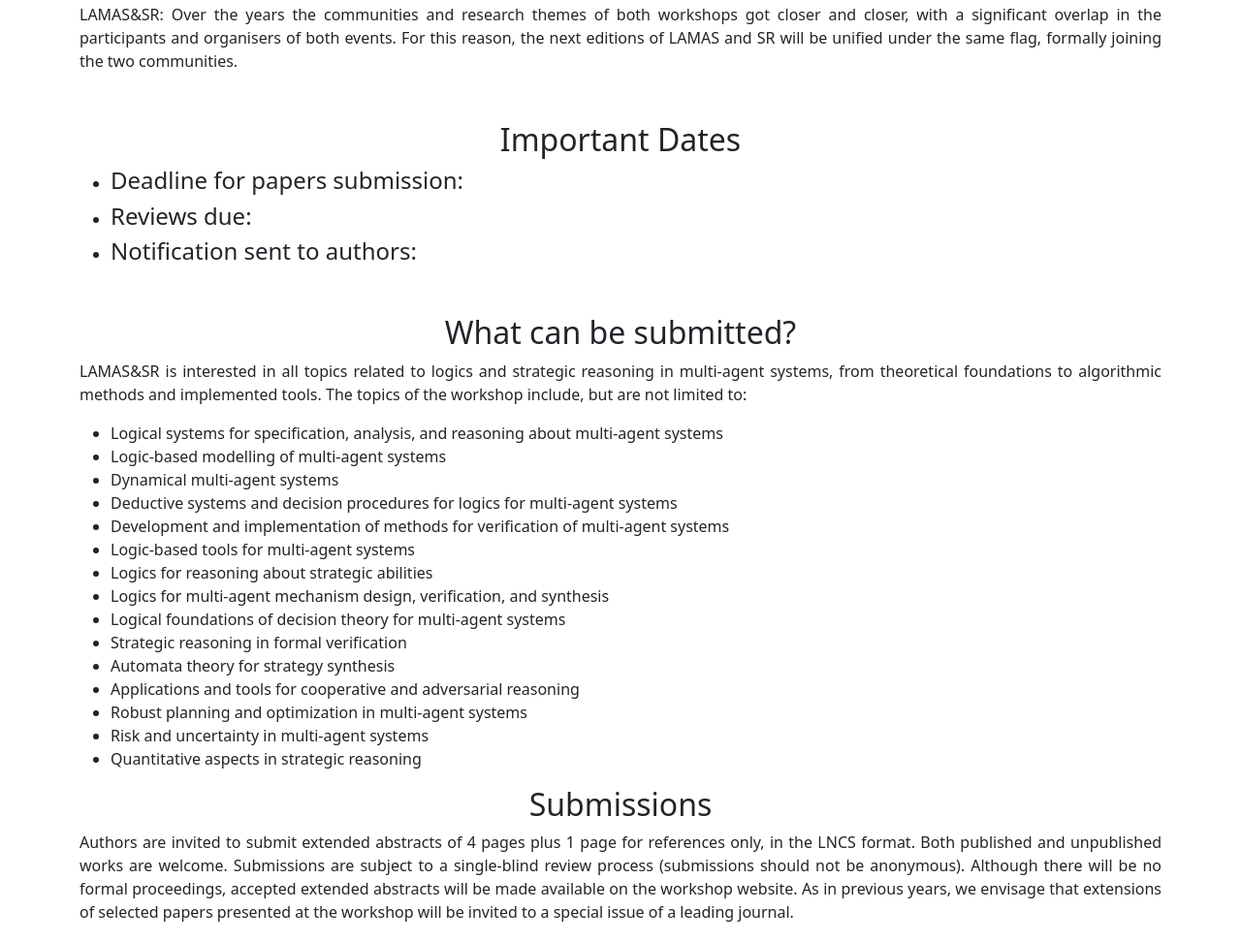
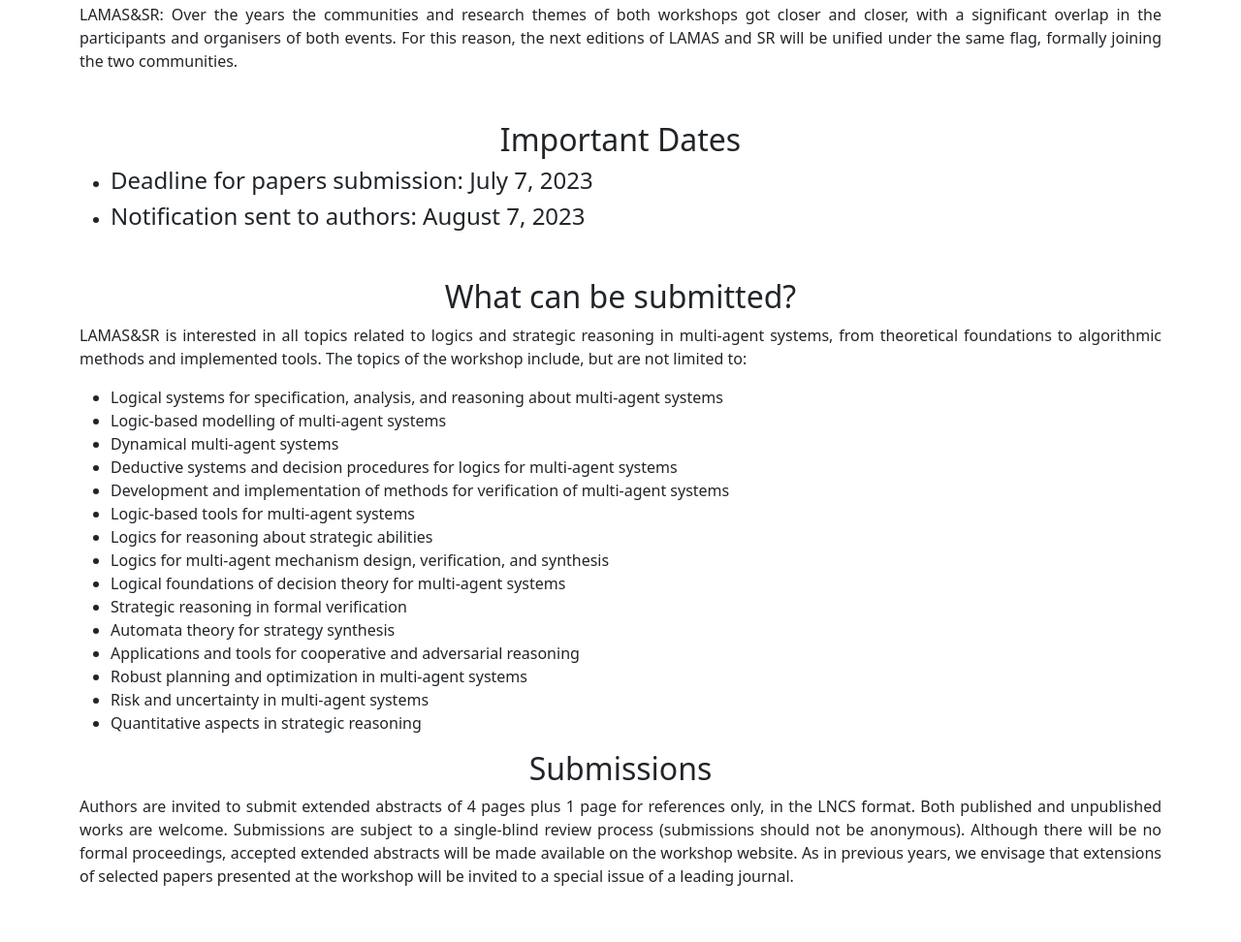
Before and after one commit to VadimMalvone/spirit2023, a plain HTML site: page index.html in a window 1280 px wide. Shown: the part 821-1793 px from the top of the page at 97% size. Drawn offline with nearby package versions, Linux system fonts and the light colour scheme.

Commit message:
Update index.html

```diff
--- a/index.html
+++ b/index.html
@@ -63,13 +63,13 @@
     <h2 align="center">Important Dates</h2>
     <ul>
         <li>
-            <h4> Deadline for papers submission: </h4>
+            <h4> Deadline for papers submission: July 7, 2023 </h4>
         </li>
+         <!-- <li>
+            <h4> Reviews due: </h4>
+        </li>  -->
         <li>
-            <h4> Reviews due: </h4>
-        </li>
-        <li>
-            <h4> Notification sent to authors: </h4>
+            <h4> Notification sent to authors: August 7, 2023 </h4>
         </li>
     </ul>
 
```
